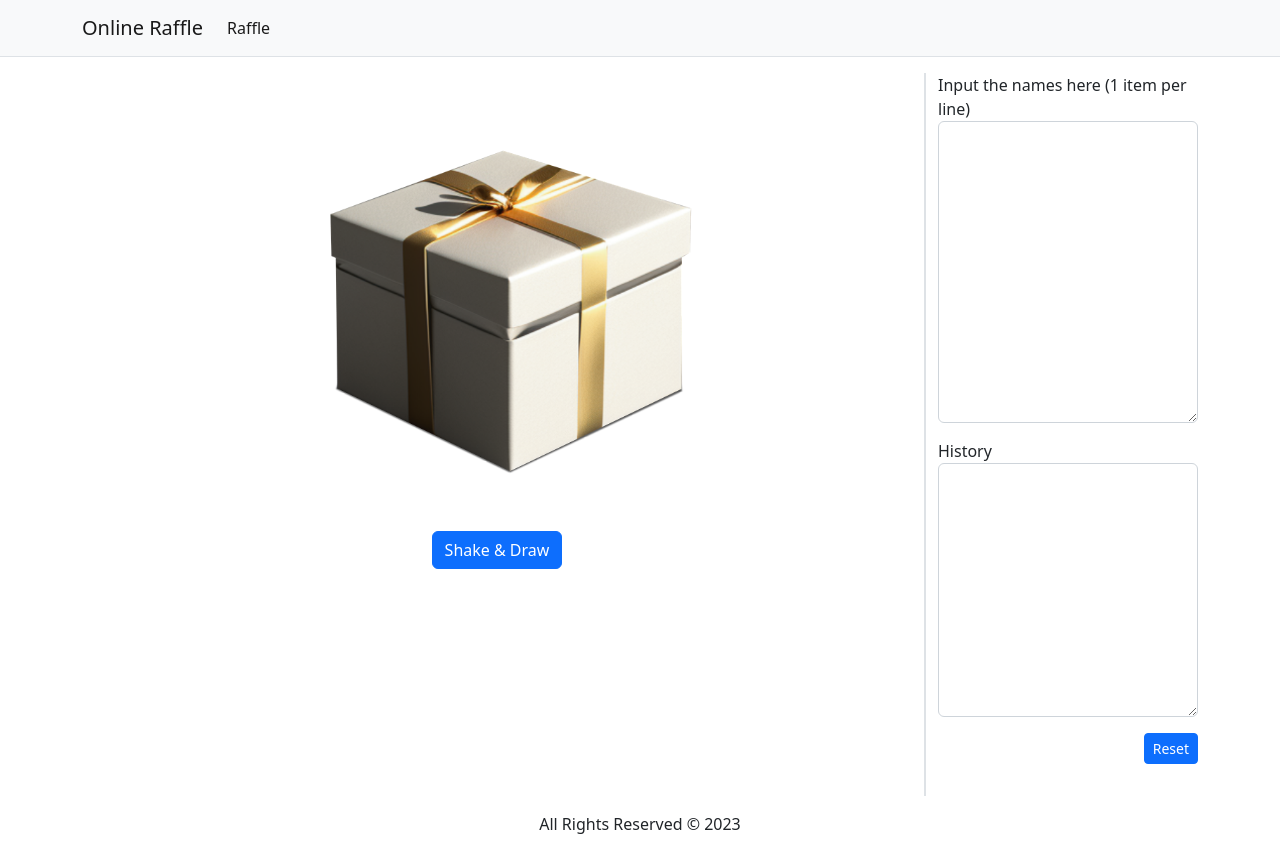
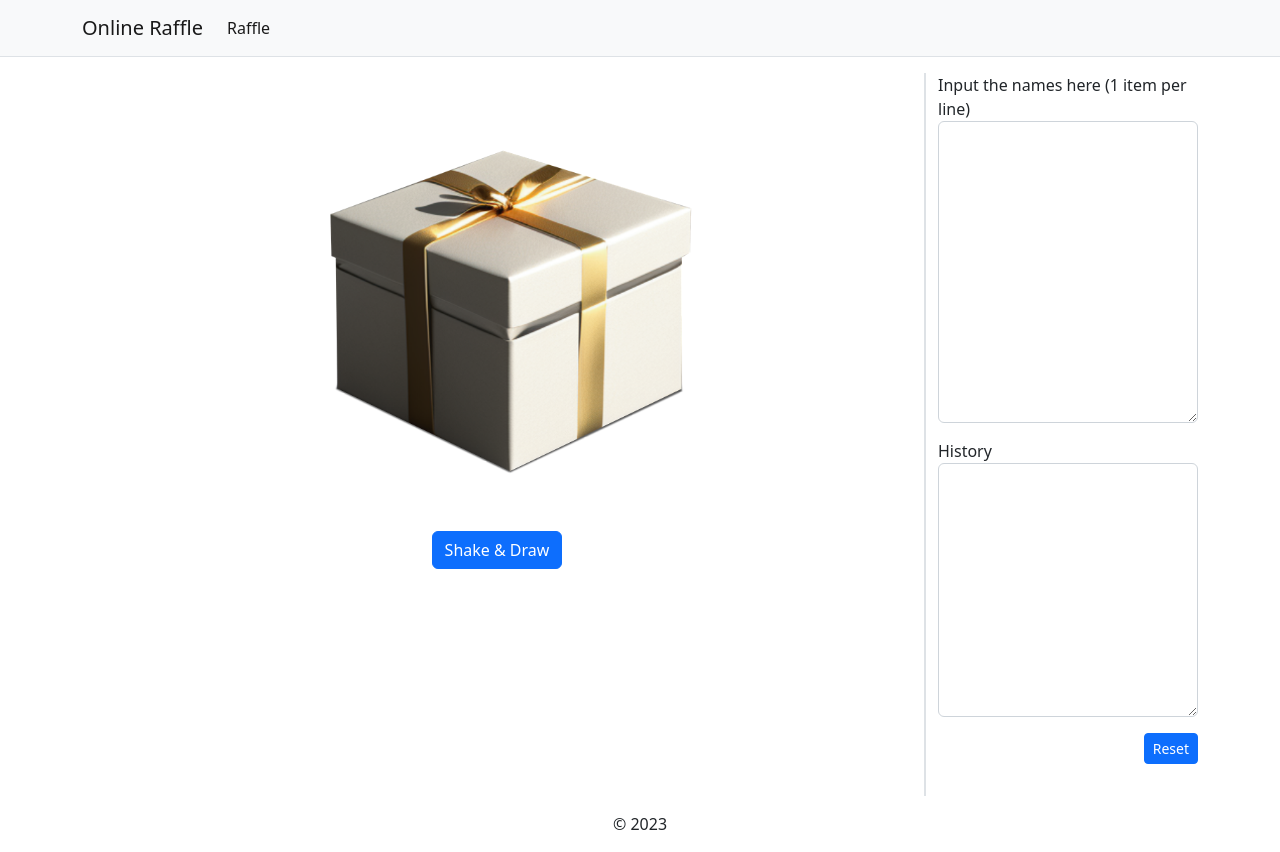
Before and after one commit to chrischase011/online-raffle, a Nuxt app: page / in a window 1280 px wide. Built offline with nearby package versions, Linux system fonts and the light colour scheme.

Commit message:
Removed all rights reserved

```diff
--- a/components/layouts/AppFooter.vue
+++ b/components/layouts/AppFooter.vue
@@ -3,9 +3,9 @@ const currentYear = new Date().getFullYear();
 </script>
 
 <template>
-  <footer class="position-relative bottom-0">
+  <footer class="bottom-0 position-relative">
     <div class="container">
-      <p class="text-center">All Rights Reserved &copy; {{ currentYear }}</p>
+      <p class="text-center">&copy; {{ currentYear }}</p>
     </div>
   </footer>
 </template>
```
